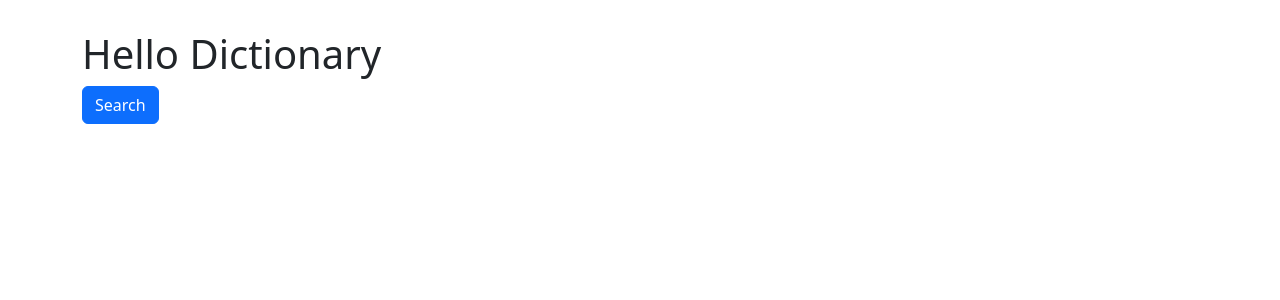
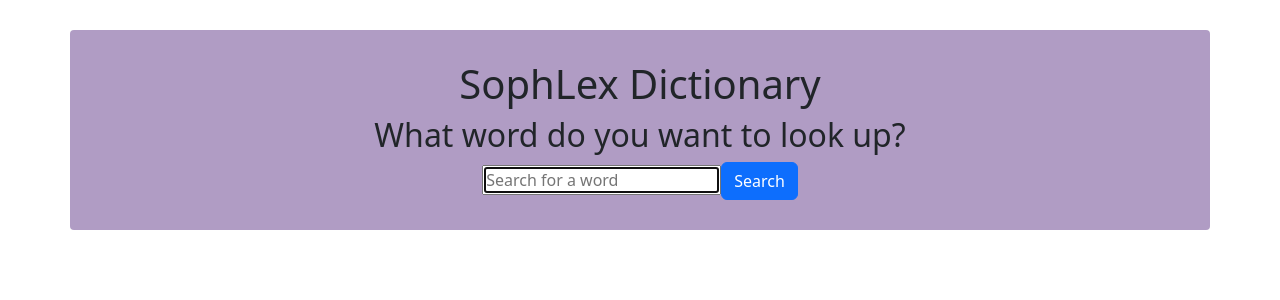
Before and after one commit to annelizeg/dictionary-project, a React (Create React App) app: page / in a window 1280 px wide. Shown: the top 300 px of the page. Built offline with nearby package versions, Linux system fonts and the light colour scheme.

Commit message:
Added Dictionary.js - Search Engine

```diff
--- a/public/index.html
+++ b/public/index.html
@@ -12,7 +12,7 @@
     <link rel="apple-touch-icon" href="%PUBLIC_URL%/logo192.png" />
     <link rel="manifest" href="%PUBLIC_URL%/manifest.json" />
 
-    <title>Dictionary</title>
+    <title>SophLex Dictionary</title>
   </head>
   <body>
     <noscript>You need to enable JavaScript to run this app.</noscript>
--- a/src/App.css
+++ b/src/App.css
@@ -1,3 +1,10 @@
 .App {
   margin: 30px 0;
+  text-align: center;
 }
+
+.App .container {
+  background-color: rgb(176, 156, 196);
+  padding: 30px;
+  border-radius: 4px;
+}
--- a/src/App.js
+++ b/src/App.js
@@ -1,15 +1,16 @@
 import "./App.css";
 import "bootstrap/dist/css/bootstrap.min.css";
+import Dictionary from "./Dictionary";
 
-function App() {
+export default function App() {
   return (
-    <div className="App container">
-      <header className="App-header">
-        <h1>Hello Dictionary</h1>
-        <button className="btn btn-primary">Search</button>
-      </header>
+    <div className="App">
+      <div className="container">
+        <header className="App-header">
+          <h1>SophLex Dictionary</h1>
+        </header>
+        <Dictionary />
+      </div>
     </div>
   );
 }
-
-export default App;
--- /dev/null
+++ b/src/Dictionary.js
@@ -0,0 +1,29 @@
+import React, { useState } from "react";
+
+export default function Dictionary() {
+  const [keywoord, setKeywoord] = useState("");
+
+  function handelSearch(event) {
+    event.preventDefault();
+    alert(`Searching for ${keywoord} definition`);
+  }
+
+  function handelKeywordChange(event) {
+    setKeywoord(event.target.value);
+  }
+
+  return (
+    <div className="Dictionary">
+      <form onSubmit={handelSearch}>
+        <h2>What word do you want to look up?</h2>
+        <input
+          type="search"
+          placeholder="Search for a word"
+          autoFocus
+          onChange={handelKeywordChange}
+        />
+        <button className="btn btn-primary">Search</button>
+      </form>
+    </div>
+  );
+}
```
